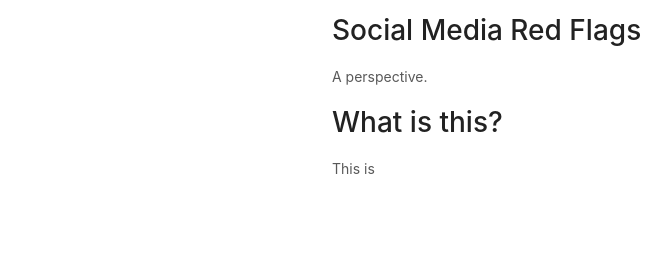
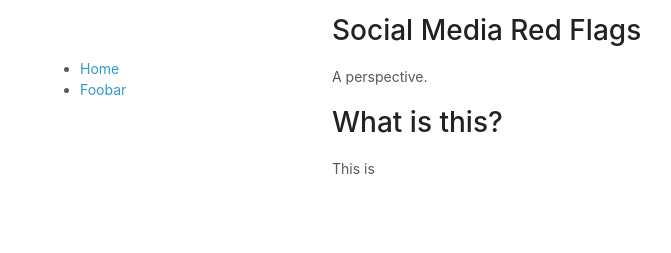
Before and after one commit to numbertheory/red-flags, a Jekyll site: the page built from README.md, in a window 1280 px wide. Shown: the top 253 px of the page, without its empty margins (18-689 px from the left). Built offline with Jekyll 4.4.1, drawn with Linux system fonts in a browser that asks for light colours; our own code applies the rules of GitHub Pages for plain Markdown files.

Commit message:
sidebar done

```diff
--- a/_layouts/default.html
+++ b/_layouts/default.html
@@ -13,6 +13,12 @@
    <![endif]-->
  </head>
 <body>
+  <div class="sidebar-content">
+    <ul>
+      <li><a href="/">Home</a></li>
+      <li><a href="/foobar">Foobar</a></li>
+    </ul>
+  </div>
   <div class="main-content">
 {{ content }}
 </div>
```
